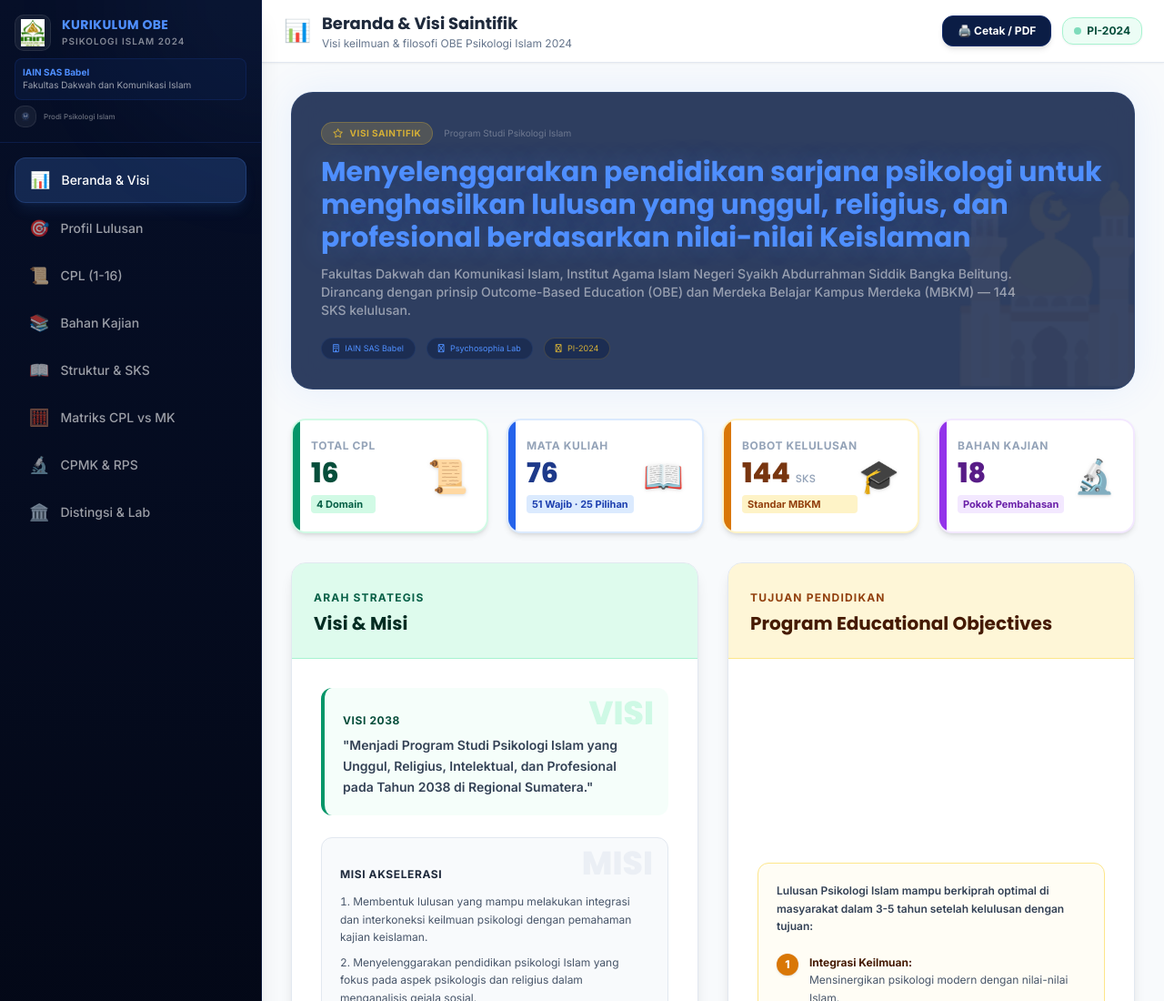
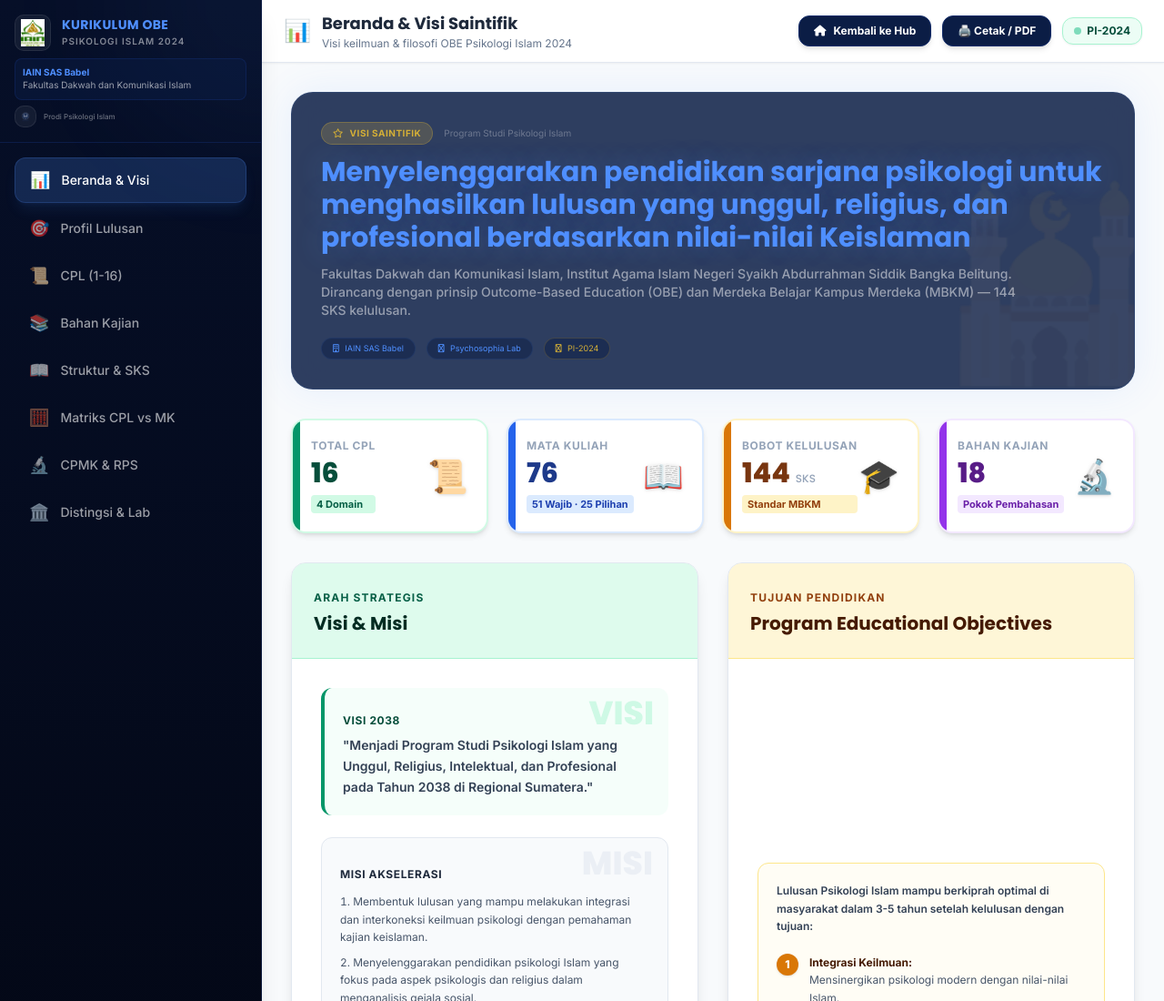
Before and after one commit to PI-iainbabel/kurikulum, a plain HTML site: page index.html in a window 1280 px wide. Shown: the top 1100 px of the page at 91% size. Drawn offline with nearby package versions, Linux system fonts and the light colour scheme.

Commit message:
Update index.html

```diff
--- a/index.html
+++ b/index.html
@@ -291,6 +291,12 @@
     </div>
 
     <div class="flex items-center gap-3 w-full sm:w-auto justify-end">
+        <!-- Tombol Kembali ke Hub -->
+        <a href="https://pi-iainbabel.github.io/psychosophia-hub/"
+           class="bg-navy-800 hover:bg-navy-900 text-white text-xs font-bold px-4 py-2 rounded-xl border border-navy-700 shadow-md flex items-center gap-2 transition-all">
+            <i class="fas fa-home"></i> Kembali ke Hub
+        </a>
+
         <button onclick="window.print()" class="bg-navy-800 hover:bg-navy-900 text-white text-xs font-bold px-4 py-2 rounded-xl border border-navy-700 shadow-md flex items-center gap-2 transition-all">
             🖨️ Cetak / PDF
         </button>
```
Lines whose indentation alone changed are shown as unchanged.
